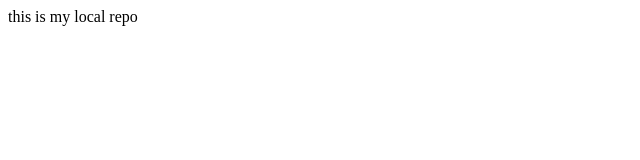
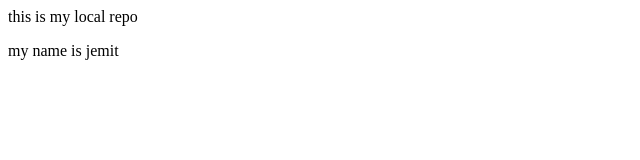
Before and after one commit to chrolloolucilferr/localrepo, a plain HTML site: page index.html in a window 1280 px wide. Shown: the whole page, without its empty margins (0-640 px from the left). Drawn offline with Linux system fonts and the light colour scheme.

Commit message:
added my name

```diff
--- a/index.html
+++ b/index.html
@@ -1 +1,2 @@
 <p>this is my local repo</p>
+<p>my name is jemit</p>
```
